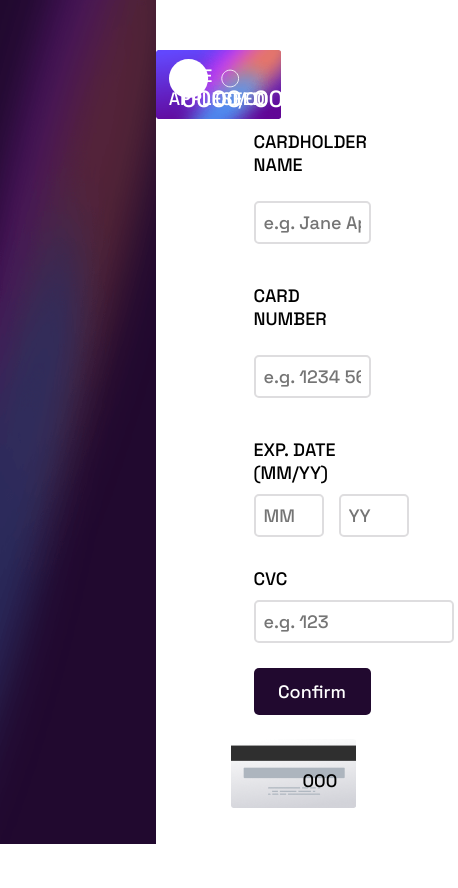
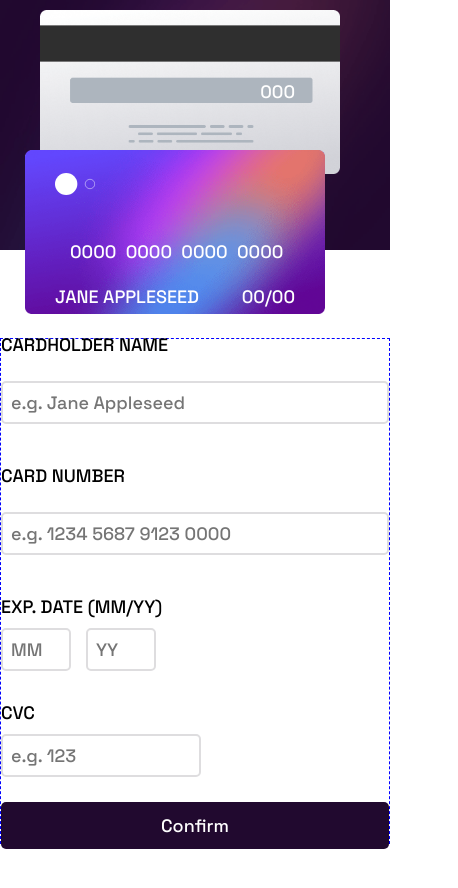
Before and after one commit to Echophase44/Interactive_card, a React (Vite) app in the folder client/: page / in a window 390 px wide. Shown: the top 888 px of the page, 458 px wide, since content can reach past the window. Before the commit the page ends 849 px from the top, so only its background shows below. Built offline with nearby package versions, Linux system fonts and the light colour scheme; a web font is replaced by a local one.

Commit message:
Updated CSS for mobile viewing

```diff
--- a/client/src/App.css
+++ b/client/src/App.css
@@ -11,6 +11,9 @@ main{
 .imageBackround{
   height: 100vh;
   width: 40vw;
+  background-image: url("../src/assets/bg-main-desktop.png");
+  background-repeat: no-repeat;
+  background-size: contain;
 }
 
 .card-front{
@@ -41,7 +44,7 @@ main{
 }
 
 .card-number{
-  font-size: 1.3rem;
+  font-size: 1.2rem;
   color: var(--white);
   position: absolute;
   top: 40%;
@@ -64,6 +67,7 @@ main{
   background-size: contain;
   background-repeat: no-repeat;
   padding-top: 54.7%;
+  color: var(--white)
 }
 
 .card-security{
@@ -79,3 +83,66 @@ main{
   justify-content: end;
   align-items: center;
 }
+
+@media screen and (max-width: 414px){
+  main{
+    flex-direction: column;
+  }
+
+  .imageContainer{
+    height: 40vh;
+    width: 100vw;
+  }
+
+  .imageBackround{
+    background-image: url("../src/assets/bg-main-mobile.png");
+    width: 100vw;
+    height: 40vh;
+  }
+
+  .card-front{
+    height: 225px;
+    width: 300px;
+    top: 150px;
+    right: 65px;
+
+    background-size: fill;
+    padding-top: none;
+    z-index: 5;
+  }
+
+  .card-logo{
+    width: 40px;
+  }
+
+  .card-number{
+    font-size: 1rem;
+    left: 15%;
+  }
+
+  .card-back{
+    bottom: none;
+    top: 10px;
+    right: 50px;
+
+    height: 225px;
+    width: 300px;
+
+    background-size: contain;
+    background-repeat: no-repeat;
+    padding-top: none;
+  }
+
+  .card-security{
+    top: 31%;
+  }
+
+  .infoContainer{
+    width: 100vw;
+    height: 60vh;
+    display: flex;
+    justify-content: end;
+    align-items: center;
+    border: 1px dashed blue;
+  }
+}
--- a/client/src/Pages/Home.jsx
+++ b/client/src/Pages/Home.jsx
@@ -29,7 +29,8 @@ function Home () {
   return (
     <main>
       <div className="imageContainer">
-        <img className="imageBackround" src={bg_desktop} alt="Background" />
+        {/* <img className="imageBackround" src={bg_desktop} alt="Background" /> */}
+        <div className="imageBackround"></div>
         <div className="card-front" style={{backgroundImage:"url(" + card_front + ")"}}>
           <img className="card-logo" src={cardLogo} alt="Card Logo" />
           {displayCardNumber}
--- a/client/src/styles/form.css
+++ b/client/src/styles/form.css
@@ -66,3 +66,15 @@ p {
   font-size: .8rem;
   color: var(--red)
 }
+
+@media screen and (max-width: 414px){
+  .form-main{
+    width: 100vw;
+    height: 100vh;
+    display: flex;
+    flex-direction: column;
+    gap: 25px;
+    justify-content: center;
+
+  }
+}
```
